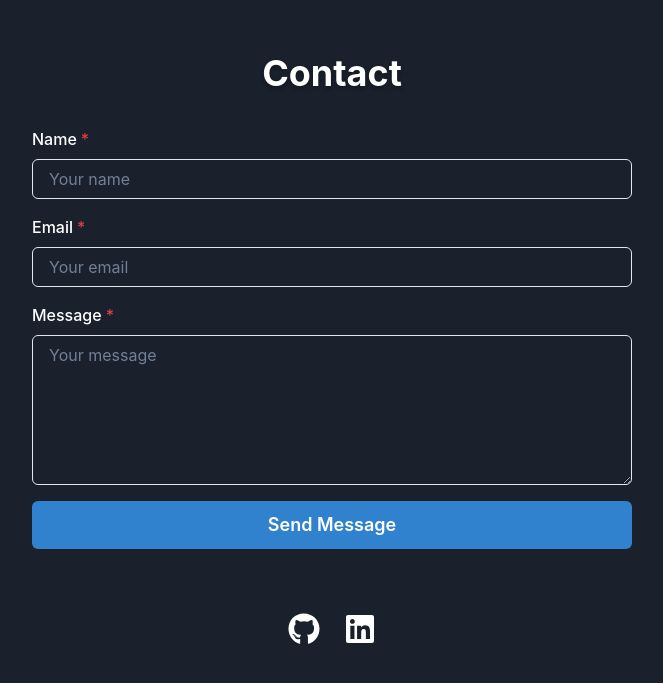
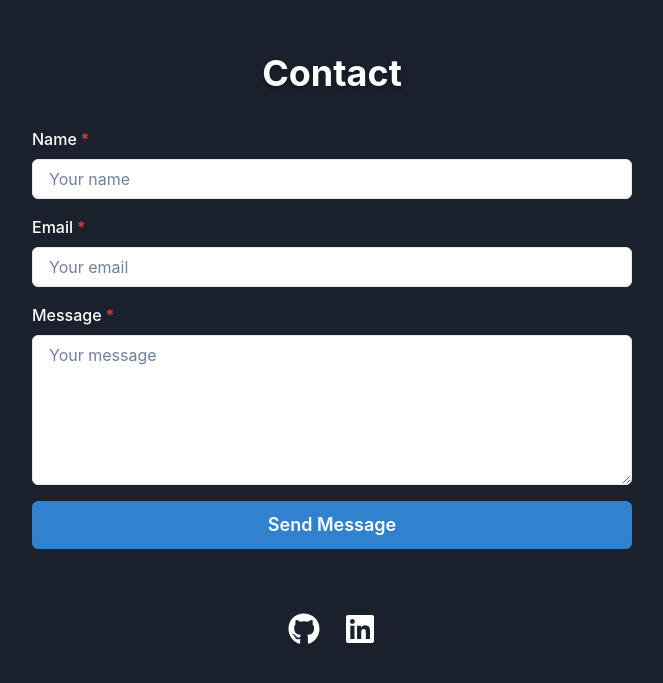
Before and after one commit to JakeSchmitz/jakeschmitz.github.io, a React (Vite) app: page / in a window 1280 px wide. Shown: the part 2661-3344 px from the top of the page, without its empty margins (308-971 px from the left). Built offline with nearby package versions, Linux system fonts and the light colour scheme.

Commit message:
Update contact form with light background and enhanced input styling

```diff
--- a/src/sections/Contact.tsx
+++ b/src/sections/Contact.tsx
@@ -1,4 +1,4 @@
-import { Box, Button, Input, Textarea, VStack, HStack, Icon, Link, useToast } from '@chakra-ui/react'
+import { Box, Button, Input, Textarea, VStack, HStack, Icon, Link, useToast, useColorModeValue } from '@chakra-ui/react'
 import { FormControl, FormLabel } from '@chakra-ui/form-control'
 import { FaGithub, FaLinkedin } from 'react-icons/fa'
 import { useState } from 'react'
@@ -8,6 +8,9 @@ const Contact = () => {
   const [email, setEmail] = useState('')
   const [message, setMessage] = useState('')
   const toast = useToast()
+
+  const inputBg = useColorModeValue('white', 'gray.100')
+  const inputText = useColorModeValue('gray.800', 'gray.900')
 
   const handleSubmit = (e: React.FormEvent) => {
     e.preventDefault()
@@ -47,6 +50,10 @@ const Contact = () => {
                 placeholder="Your name"
                 value={name}
                 onChange={(e) => setName(e.target.value)}
+                bg={inputBg}
+                color={inputText}
+                _hover={{ borderColor: 'blue.400' }}
+                _focus={{ borderColor: 'blue.500', boxShadow: '0 0 0 1px var(--chakra-colors-blue-500)' }}
               />
             </FormControl>
             <FormControl isRequired>
@@ -56,6 +63,10 @@ const Contact = () => {
                 placeholder="Your email"
                 value={email}
                 onChange={(e) => setEmail(e.target.value)}
+                bg={inputBg}
+                color={inputText}
+                _hover={{ borderColor: 'blue.400' }}
+                _focus={{ borderColor: 'blue.500', boxShadow: '0 0 0 1px var(--chakra-colors-blue-500)' }}
               />
             </FormControl>
             <FormControl isRequired>
@@ -65,6 +76,10 @@ const Contact = () => {
                 rows={6}
                 value={message}
                 onChange={(e) => setMessage(e.target.value)}
+                bg={inputBg}
+                color={inputText}
+                _hover={{ borderColor: 'blue.400' }}
+                _focus={{ borderColor: 'blue.500', boxShadow: '0 0 0 1px var(--chakra-colors-blue-500)' }}
               />
             </FormControl>
             <Button type="submit" colorScheme="blue" size="lg" width="full">
```
